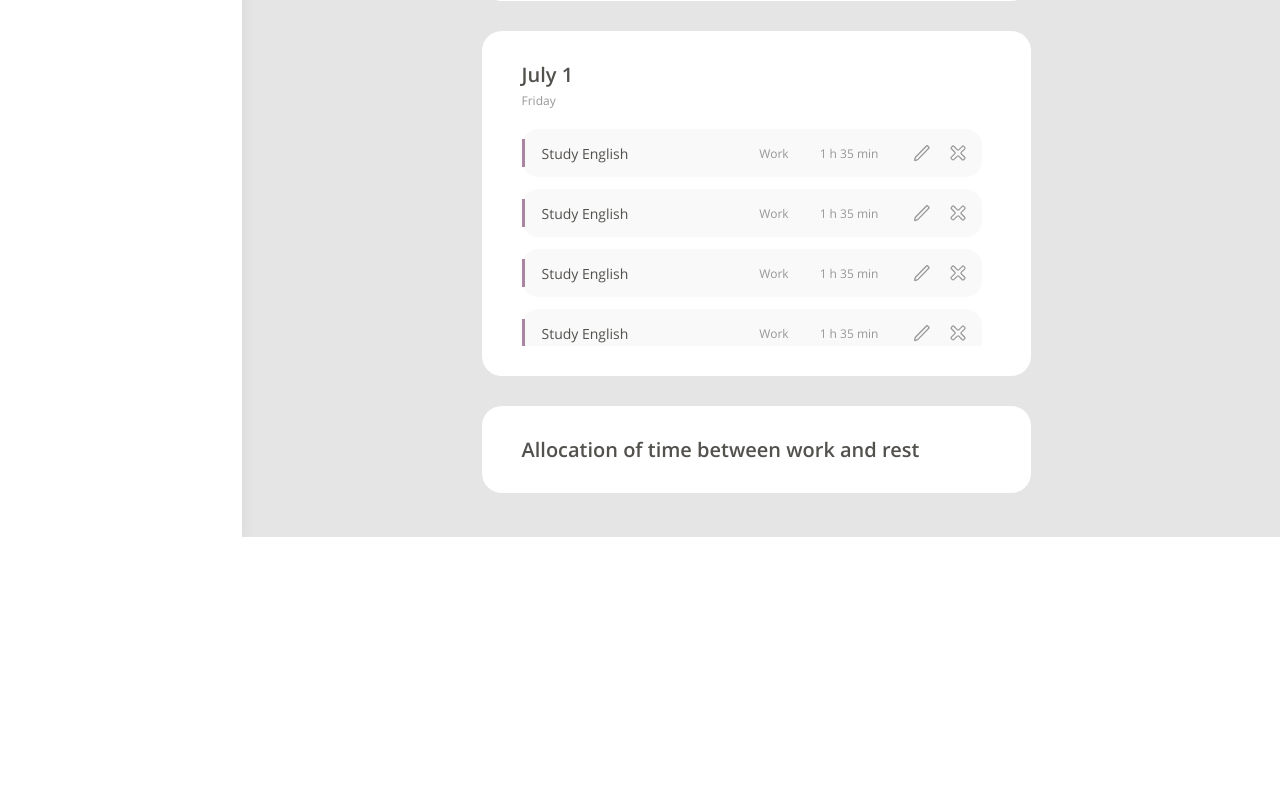
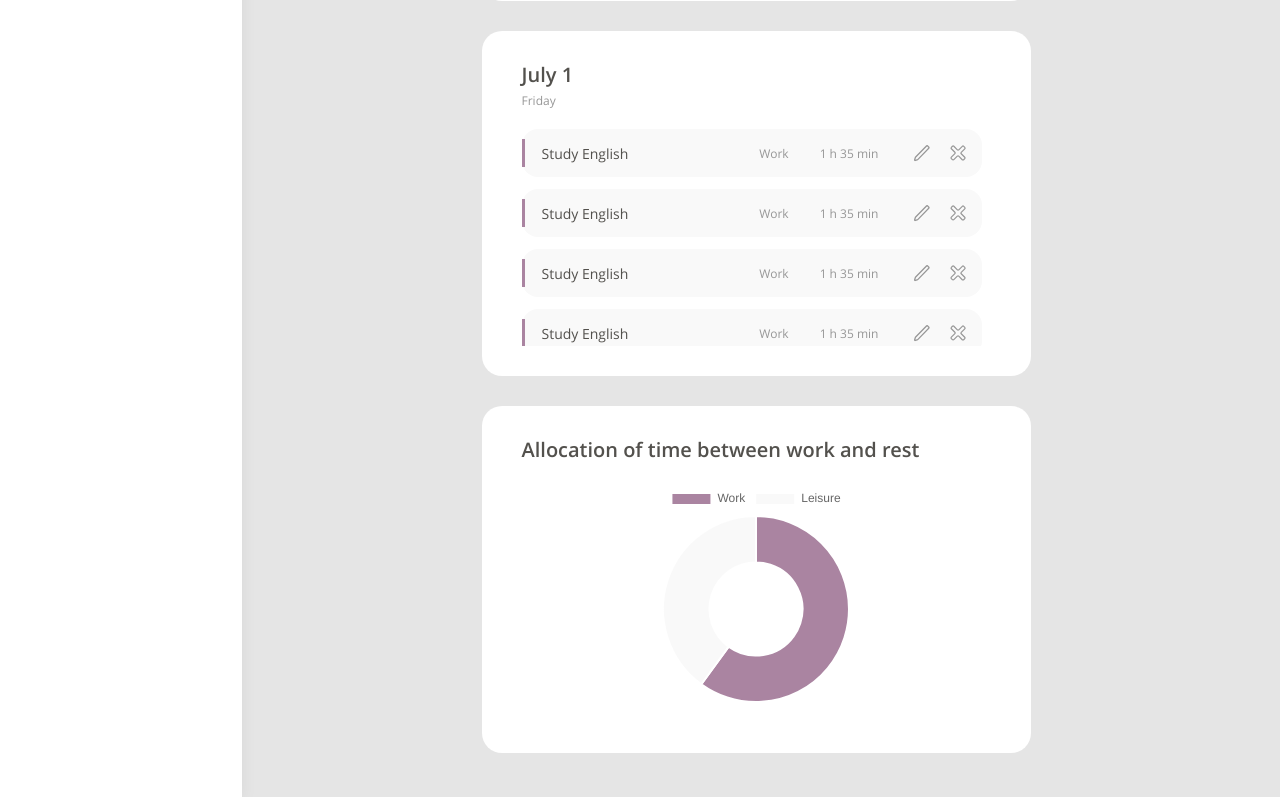
Before and after one commit to apsu96/planner_app, a React (Create React App) app: page / in a window 1280 px wide. Shown: the part 502-1299 px from the top of the page. Before the commit the page ends 1039 px from the top, so only its background shows below. Built offline with nearby package versions, Linux system fonts and the light colour scheme.

Commit message:
feat: add chartjs

```diff
--- a/package.json
+++ b/package.json
@@ -13,7 +13,9 @@
     "@types/node": "^16.7.13",
     "@types/react": "^18.0.0",
     "@types/react-dom": "^18.0.0",
+    "chart.js": "^4.3.0",
     "react": "^18.2.0",
+    "react-chartjs-2": "^5.2.0",
     "react-dom": "^18.2.0",
     "react-router-dom": "6",
     "react-scripts": "5.0.1",
--- a/src/components/TaskDistribution.tsx
+++ b/src/components/TaskDistribution.tsx
@@ -1,10 +1,23 @@
-import { Container, Title } from "./UIKit.styled";
+import { Container, Title, ChartBox } from "./UIKit.styled";
+import { Chart as ChartJS, ArcElement, Tooltip, Legend } from "chart.js";
+import { Doughnut } from "react-chartjs-2";
 
+ChartJS.register(ArcElement, Tooltip, Legend);
 
 const TaskDistribution = () => {
+    const data = {
+        labels: ['Work', 'Leisure'],
+        datasets: [{
+            data: [3, 2],
+            backgroundColor: ['rgba(170, 132, 161, 1)', 'rgba(249, 249, 249, 1)']
+        }]
+    }
     return (
         <Container>
             <Title>Allocation of time between work and rest</Title>
+            <ChartBox>
+                <Doughnut data={data} />
+            </ChartBox>
         </Container>
     );
 };
--- a/src/components/UIKit.styled.js
+++ b/src/components/UIKit.styled.js
@@ -151,3 +151,13 @@ export const BadgesContainer = styled.div`
     gap: 31px;
     align-items: center;
 `
+
+export const ChartBox = styled.div`
+    display: flex;
+    justify-content: center;
+    align-items: center;
+    width: 400px;
+    height: 220px;
+    margin: 20px auto;
+
+`
```
Also changed, not shown: 1 other file (tests, documents, lock files or other folders).
